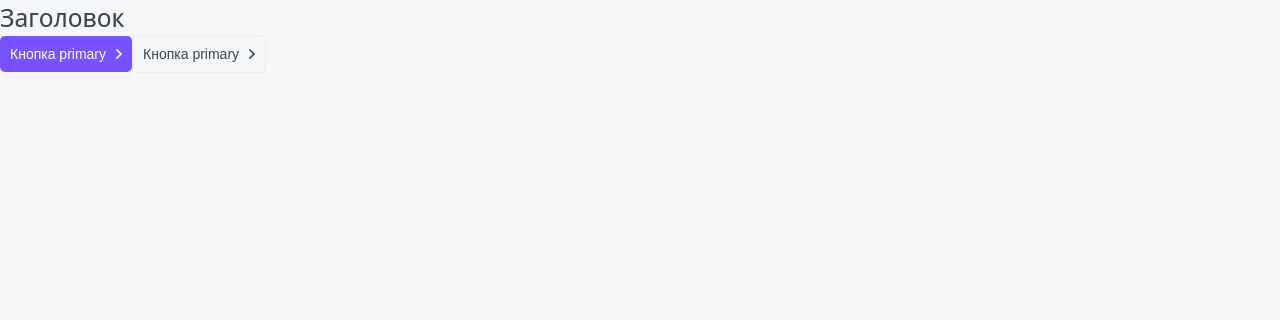
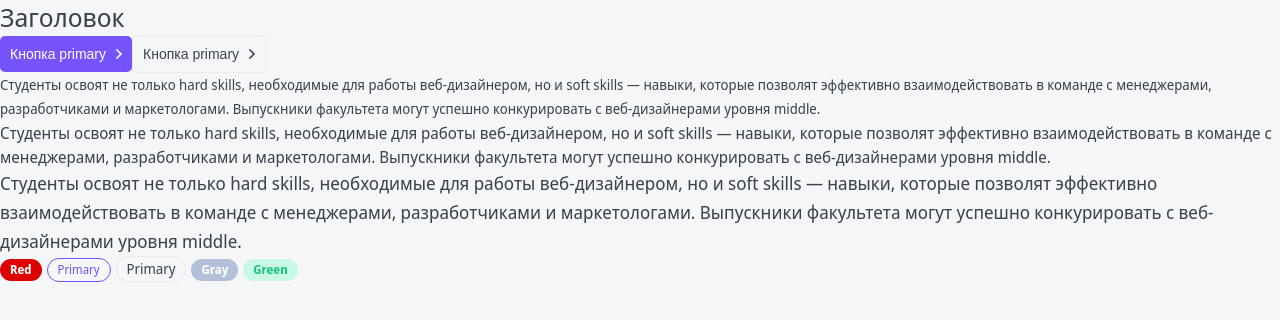
Before and after one commit to AdelRomeo/top-app, a Next.js app: page / in a window 1280 px wide. Shown: the top 320 px of the page. Built offline with nearby package versions, Linux system fonts and the light colour scheme.

Commit message:
components Description and Tag

```diff
--- /dev/null
+++ b/components/Description/Description.module.css
@@ -0,0 +1,18 @@
+.p {
+  margin: 0;
+}
+
+.small {
+  font-size: 14px;
+  line-height: 24px;
+}
+
+.normal {
+  font-size: 16px;
+  line-height: 24px;
+}
+
+.big {
+  font-size: 18px;
+  line-height: 29px;
+}
--- /dev/null
+++ b/components/Description/Description.tsx
@@ -0,0 +1,17 @@
+import React from 'react';
+import styles from './Description.module.css';
+import cn from 'classnames';
+import {DescriptionProps} from './Description.props';
+
+export const Description = ({children, size = 'normal', className, ...props}: DescriptionProps): JSX.Element => {
+  return (
+    <p
+      className={cn(styles.p, className, {
+        [styles.small]: size == 'small',
+        [styles.normal]: size == 'normal',
+        [styles.big]: size == 'big'
+      })}
+      {...props}
+    >{children}</p>
+  );
+};
--- a/components/Htag/Htag.props.ts
+++ b/components/Htag/Htag.props.ts
@@ -2,6 +2,6 @@ import {ReactNode} from 'react';
 
 //шаблон принимаемых пропсов
 export interface HtagProps {
-  tag: 'h1' | 'h2' | 'h3',
-  children: ReactNode
+  children: ReactNode,
+  tag: 'h1' | 'h2' | 'h3'
 }
--- /dev/null
+++ b/components/Tag/Tag.module.css
@@ -0,0 +1,47 @@
+.tag {
+  display: inline-block;
+  box-sizing: border-box;
+  margin-right: 5px;
+  border-radius: 20px;
+}
+
+.small {
+  padding: 5px 10px;
+  font-size: 12px;
+  line-height: 12px;
+}
+
+.normal {
+  padding: 5px 10px;
+  font-size: 14px;
+  line-height: 14px;
+}
+
+
+.ghost {
+  border: 1px solid var(--gray-light);
+}
+
+.red {
+  color: var(--white);
+  background: #de0000;
+  font-weight: bold;
+}
+
+.gray {
+  color: var(--white);
+  background: #b3c0d9;
+  font-weight: bold;
+}
+
+.green {
+  color: var(--green);
+  background: var(--green-light);
+  font-weight: bold;
+}
+
+.primary {
+  color: var(--primary);
+  background: none;
+  border: 1px solid var(--primary);
+}
--- /dev/null
+++ b/components/Tag/Tag.tsx
@@ -0,0 +1,26 @@
+import React from 'react';
+import {TagProps} from './Tag.props';
+import cn from 'classnames';
+import styles from './Tag.module.css';
+
+export const Tag = ({children, size = 'small', color = 'ghost', href, className, ...props}: TagProps): JSX.Element => {
+  return (
+    <div
+      className={cn(styles.tag, className, {
+        [styles.small]: size == 'small',
+        [styles.normal]: size == 'normal',
+        [styles.ghost]: color == 'ghost',
+        [styles.red]: color == 'red',
+        [styles.gray]: color == 'gray',
+        [styles.green]: color == 'green',
+        [styles.primary]: color == 'primary',
+      })}
+      {...props}
+    >
+      {href
+        ? <a href={href}>{children}</a>
+        : <>{children}</>
+      }
+    </div>
+  );
+};
--- a/components/index.ts
+++ b/components/index.ts
@@ -1,2 +1,4 @@
 export * from './Htag/Htag';
-export * from './Button/Button'
+export * from './Button/Button';
+export * from './Description/Description';
+export * from './Tag/Tag';
--- a/pages/index.tsx
+++ b/pages/index.tsx
@@ -1,6 +1,7 @@
 import React from 'react';
-import {Htag} from '../components';
+import {Htag, Tag} from '../components';
 import {Button} from '../components';
+import {Description} from '../components';
 
 export default function Home(): JSX.Element {
   return (
@@ -8,6 +9,26 @@ export default function Home(): JSX.Element {
       <Htag tag='h1'>Заголовок</Htag>
       <Button appearance='primary' arrow='right'>Кнопка primary</Button>
       <Button appearance='ghost' arrow='right'>Кнопка primary</Button>
+      <Description size='small'>
+        Студенты освоят не только hard skills, необходимые для работы веб-дизайнером, но и soft skills —
+        навыки, которые позволят эффективно взаимодействовать в команде с менеджерами, разработчиками
+        и маркетологами. Выпускники факультета могут успешно конкурировать с веб-дизайнерами уровня middle.
+      </Description>
+      <Description>
+        Студенты освоят не только hard skills, необходимые для работы веб-дизайнером, но и soft skills —
+        навыки, которые позволят эффективно взаимодействовать в команде с менеджерами, разработчиками
+        и маркетологами. Выпускники факультета могут успешно конкурировать с веб-дизайнерами уровня middle.
+      </Description>
+      <Description size='big'>
+        Студенты освоят не только hard skills, необходимые для работы веб-дизайнером, но и soft skills —
+        навыки, которые позволят эффективно взаимодействовать в команде с менеджерами, разработчиками
+        и маркетологами. Выпускники факультета могут успешно конкурировать с веб-дизайнерами уровня middle.
+      </Description>
+      <Tag color='red'>Red</Tag>
+      <Tag color='primary' href='link/link'>Primary</Tag>
+      <Tag color='ghost' size='normal'>Primary</Tag>
+      <Tag color='gray' size='small'>Gray</Tag>
+      <Tag color='green'>Green</Tag>
     </>
   );
 }
--- a/styles/globals.css
+++ b/styles/globals.css
@@ -24,6 +24,6 @@ a {
   --primary-hover: #6342f5;
   --red: #FC836D;
   --green: #1DC37E;
-  --geen-light: #C8F8E4;
+  --green-light: #C8F8E4;
   --font-family: 'Noto Sans Display', sans-serif;
 }
```
Also changed, not shown: components/Description/Description.props.ts (added, +7 -0 lines), components/Tag/Tag.props.ts (added, +8 -0 lines).
